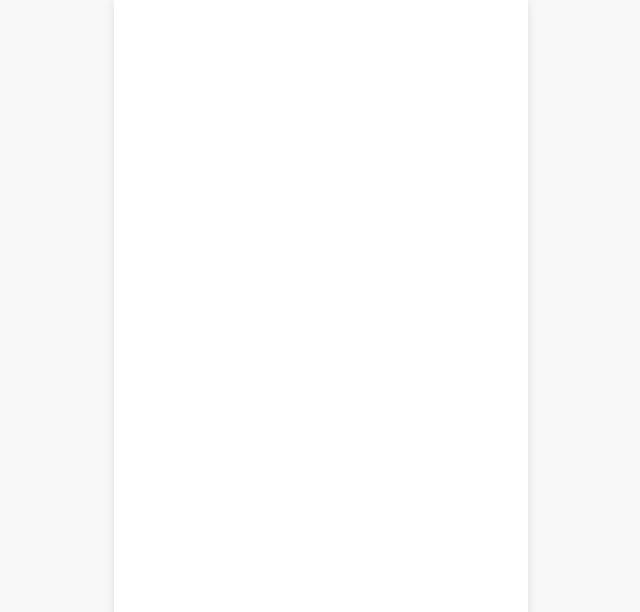
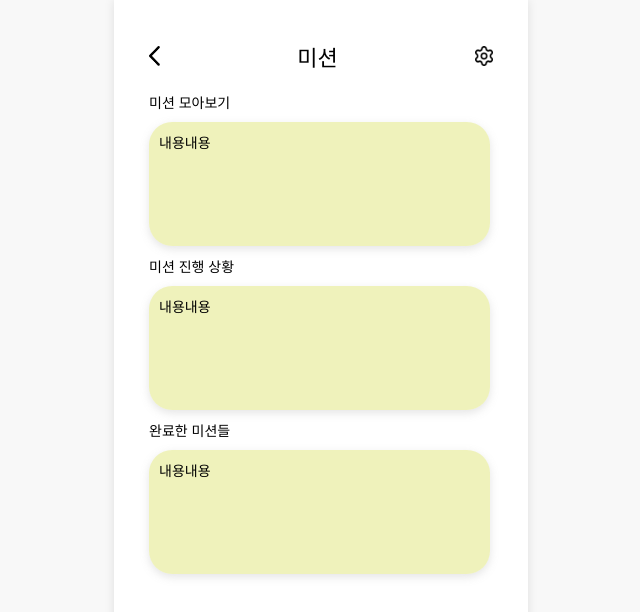
Before and after one commit to finhabit/finhabit_front, a React (Vite) app: page /mission in a window 1280 px wide. Before the commit this address had no page. Shown: the top 612 px of the page, without its empty margins (319-959 px from the left). Built offline with nearby package versions, Linux system fonts and the light colour scheme.

Commit message:
[1102] 미션페이지, 알림페이지 구현

```diff
--- a/src/App.tsx
+++ b/src/App.tsx
@@ -1,5 +1,7 @@
 import styled from "styled-components";
 import Home from "./pages/home/Home";
+import Notification from "./pages/notification/Notification";
+import Mission from "./pages/mission/Mission";
 import { Routes, Route } from "react-router-dom";
 
 const AppWrapper = styled.div`
@@ -18,6 +20,8 @@ function App() {
     <AppWrapper>
       <Routes>
         <Route path="/" element={<Home />} />
+        <Route path="/notification" element={<Notification />} />
+        <Route path="/mission" element={<Mission />} />
         {/* 위와 같이 페이지 만들고 연결해주세요 */}
       </Routes>
     </AppWrapper>
--- /dev/null
+++ b/src/pages/mission/Mission.style.ts
@@ -0,0 +1,36 @@
+import styled from "styled-components";
+
+export const UpLine = styled.div`
+  display: flex;
+  align-items: center;
+  justify-content: space-between;
+  margin: 40px 35px 20px 35px;
+  font-size: 22px;
+  font-weight: 500;
+`;
+
+export const Icons = styled.img`
+  height: 20px;
+  cursor: pointer;
+`;
+
+export const N_Section = styled.div`
+  font-size: 14px;
+  font-weight: 500;
+`;
+
+export const ContentBox = styled.div`
+  width: 321px;
+  height: 104px;
+  border-radius: 23px;
+  background: #dfe67880;
+  padding: 10px;
+  margin: 10px 0;
+  box-shadow: 0 3px 8px rgba(150, 150, 150, 0.25);
+`;
+
+export const RemindingSection = styled.div`
+  display: flex;
+  flex-direction: column;
+  margin: 0 35px;
+`;
--- /dev/null
+++ b/src/pages/mission/Mission.tsx
@@ -0,0 +1,32 @@
+import { useNavigate } from "react-router-dom";
+import back from "../../assets/back.png";
+import setting from "../../assets/setting.png";
+import * as S from "./Mission.style";
+
+export default function Mission() {
+  const navigate = useNavigate();
+
+  return (
+    <>
+      <S.UpLine>
+        <S.Icons src={back} alt="이전으로" onClick={() => navigate(-1)} />
+        미션
+        <S.Icons src={setting} alt="설정아이콘" />
+      </S.UpLine>
+      <S.RemindingSection>
+        <S.N_Section>
+          미션 모아보기
+          <S.ContentBox>내용내용</S.ContentBox>
+        </S.N_Section>
+        <S.N_Section>
+          미션 진행 상황
+          <S.ContentBox>내용내용</S.ContentBox>
+        </S.N_Section>
+        <S.N_Section>
+          완료한 미션들
+          <S.ContentBox>내용내용</S.ContentBox>
+        </S.N_Section>
+      </S.RemindingSection>
+    </>
+  );
+}
--- /dev/null
+++ b/src/pages/notification/Notification.style.ts
@@ -0,0 +1,36 @@
+import styled from "styled-components";
+
+export const UpLine = styled.div`
+  display: flex;
+  align-items: center;
+  justify-content: space-between;
+  margin: 40px 35px 20px 35px;
+  font-size: 22px;
+  font-weight: 500;
+`;
+
+export const Icons = styled.img`
+  height: 20px;
+  cursor: pointer;
+`;
+
+export const N_Section = styled.div`
+    font-size: 14px;
+    font-weight: 500;
+`;
+
+export const ContentBox = styled.div`
+  width: 321px;
+  height: 104px;
+  border-radius: 23px;
+  background: #dfe67880;
+  padding: 10px;
+  margin: 10px 0;
+  box-shadow: 0 3px 8px rgba(150, 150, 150, 0.25);
+`;
+
+export const RemindingSection = styled.div`
+    display: flex;
+    flex-direction: column;
+    margin: 0 35px;
+`;
--- /dev/null
+++ b/src/pages/notification/Notification.tsx
@@ -0,0 +1,32 @@
+import { useNavigate } from "react-router-dom";
+import back from "../../assets/back.png";
+import setting from "../../assets/setting.png";
+import * as S from "./Notification.style";
+
+export default function Notification() {
+  const navigate = useNavigate();
+
+  return (
+    <>
+      <S.UpLine>
+        <S.Icons src={back} alt="이전으로" onClick={() => navigate(-1)} />
+        알림
+        <S.Icons src={setting} alt="설정아이콘" />
+      </S.UpLine>
+      <S.RemindingSection>
+        <S.N_Section>
+          미션 리마인드
+          <S.ContentBox>내용내용</S.ContentBox>
+        </S.N_Section>
+        <S.N_Section>
+          학습 리마인드
+          <S.ContentBox>내용내용</S.ContentBox>
+        </S.N_Section>
+        <S.N_Section>
+          피드백 알림
+          <S.ContentBox>내용내용</S.ContentBox>
+        </S.N_Section>
+      </S.RemindingSection>
+    </>
+  );
+}
```
Also changed, not shown: src/assets/back.png (added), src/assets/setting.png (added), src/pages/mission/폴더구조유지용파일.txt (deleted), src/pages/notification/폴더구조유지용파일.txt (deleted).
